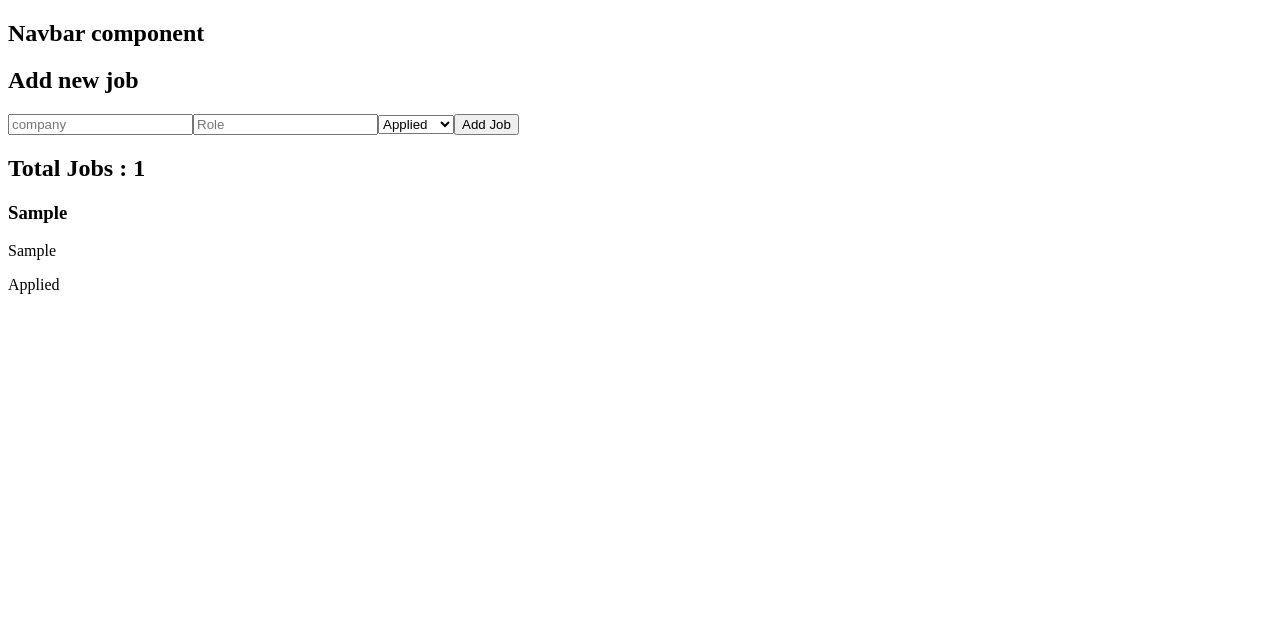
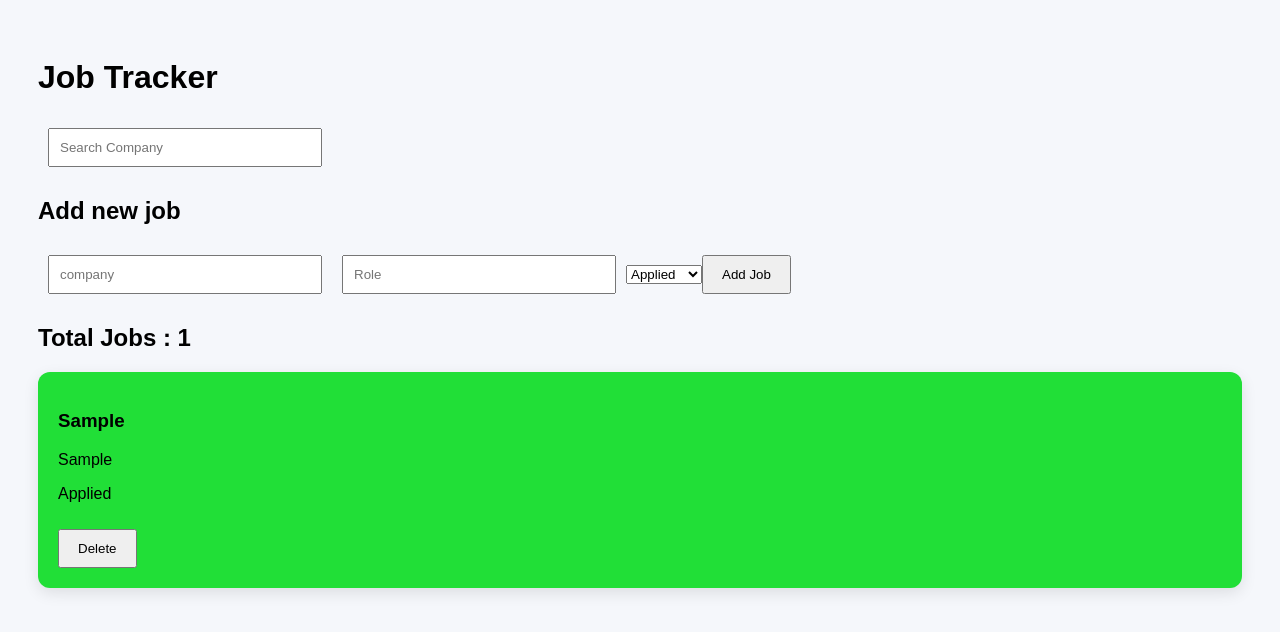
Before and after one commit to himanshi403/Web-Development-workspace, a React (Vite) app in the folder Full-Stack-Project/Job-Application-Tracker/: page / in a window 1280 px wide. Both pictures are taken after typing "Sample", "Sample" into the empty fields and a click on the button "Add Job". Shown: the top 632 px of the page. Built offline with nearby package versions, Linux system fonts and the light colour scheme.

Commit message:
add delete functionality, search feature and initial React styling

```diff
--- a/Full-Stack-Project/Job-Application-Tracker/src/App.jsx
+++ b/Full-Stack-Project/Job-Application-Tracker/src/App.jsx
@@ -7,16 +7,28 @@ import JobList from "./components/JobList";
 
 function App(){
   const[jobs,setJobs]=useState([]);
+  const [search,setSearch]=useState("");
 
   function addJob(job){
     setJobs([...jobs,job]);
   }
+  function deleteJob(id){
+    setJobs(
+      jobs.filter(job=>job.id!==id)
+    );
+  }
   return(
   <div>
-  <Navbar />
+  <Navbar
+     search={search}
+     setSearch={setSearch}
+  />
   <JobForm addJob={addJob}/>
   <JobStats jobs={jobs} />
-  <JobList jobs={jobs} />
+  <JobList jobs={jobs}
+           deleteJob={deleteJob}
+           search={search}
+   />
   </div>
   );
 }
--- a/Full-Stack-Project/Job-Application-Tracker/src/components/JobList.jsx
+++ b/Full-Stack-Project/Job-Application-Tracker/src/components/JobList.jsx
@@ -1,20 +1,31 @@
-function JobList({jobs}){
-    if(jobs.length===0){
-    return
-        <h2>No jobs Added</h2>;
-}
+function JobList({
+jobs,
+deleteJob,
+search
+})
 
+
+{
+const filteredJobs=
+
+jobs.filter(job=>job.company
+.toLowerCase().includes(search.toLowerCase())
+
+);
 return(
-    <div>
-        {
-            jobs.map((job)=>(
-                <div key={job.id}>
-                    <h3>{job.company}</h3>
-                    <p>{job.role}</p>
-                    <p>{job.status}</p>
-                    </div>
-            ))
-        }
+
+<div>
+{ filteredJobs.map((job)=>(
+    <div className="job-card" key={job.id}>
+    <h3>{job.company}</h3>
+    <p>{job.role}</p>
+    <p>{job.status}</p>
+
+<button onClick={()=>deleteJob(job.id)}>Delete</button>
+
+</div>
+
+ ))}
     </div>
 );
 }
--- a/Full-Stack-Project/Job-Application-Tracker/src/components/Navbar.jsx
+++ b/Full-Stack-Project/Job-Application-Tracker/src/components/Navbar.jsx
@@ -1,6 +1,37 @@
-function Navbar(){
-    return(
-        <h2>Navbar component</h2>
-    );
+function Navbar({
+
+search,
+
+setSearch
+
+}){
+
+return(
+
+<div>
+
+<h1>
+
+Job Tracker
+
+</h1>
+
+<input
+
+type="text"
+
+placeholder="Search Company"
+
+value={search}
+
+onChange={(e)=>setSearch(e.target.value)}
+
+/>
+
+</div>
+
+);
+
 }
+
 export default Navbar;
--- /dev/null
+++ b/Full-Stack-Project/Job-Application-Tracker/src/index.css
@@ -0,0 +1,43 @@
+body{
+
+font-family:Arial;
+
+background:#f5f7fb;
+
+padding:30px;
+
+}
+
+.job-card{
+
+background:rgb(33, 223, 55);
+
+padding:20px;
+
+margin:20px 0;
+
+border-radius:12px;
+
+box-shadow:0 5px 15px rgba(0,0,0,.1);
+
+}
+
+button{
+
+padding:10px 18px;
+
+margin-top:10px;
+
+cursor:pointer;
+
+}
+
+input{
+
+padding:10px;
+
+margin:10px;
+
+width:250px;
+
+}
--- a/Full-Stack-Project/Job-Application-Tracker/src/main.jsx
+++ b/Full-Stack-Project/Job-Application-Tracker/src/main.jsx
@@ -1,5 +1,6 @@
 import { StrictMode } from 'react'
 import { createRoot } from 'react-dom/client'
+import './index.css'
 
 import App from './App.jsx'
 
```
